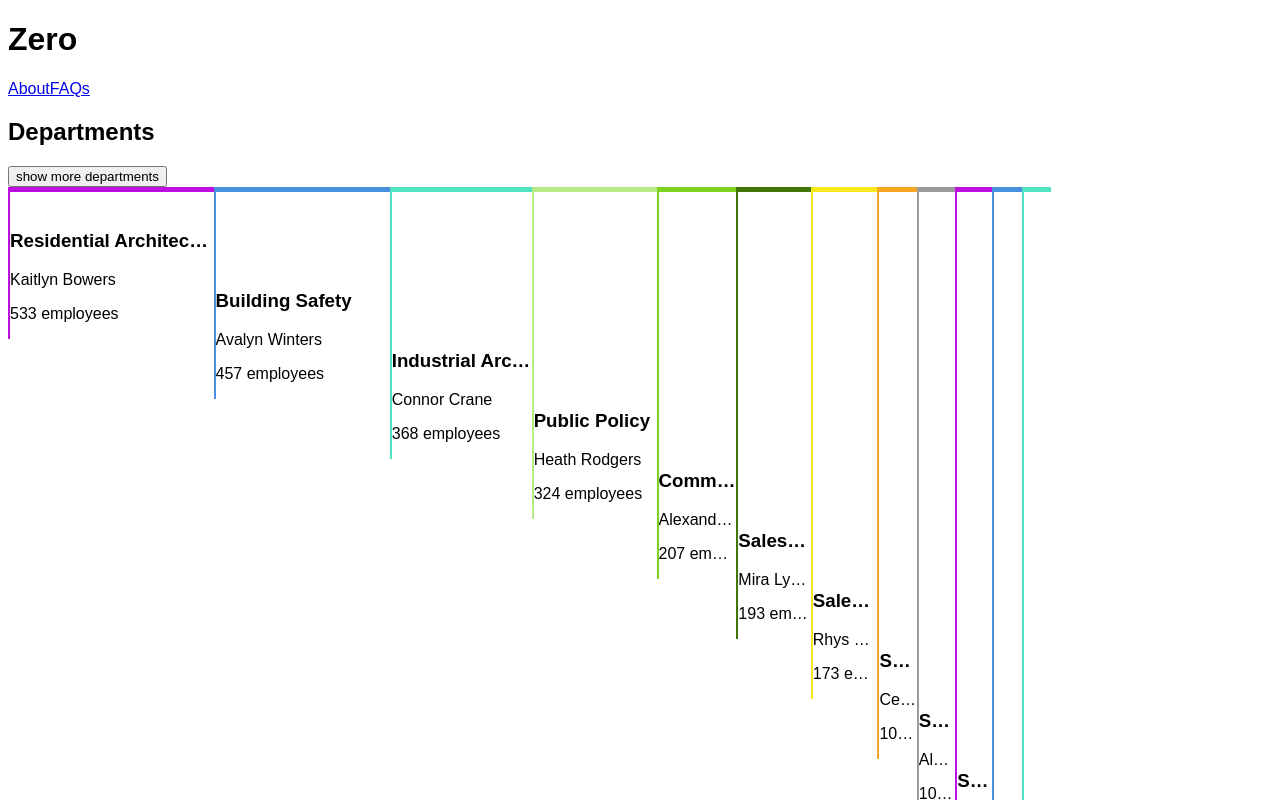
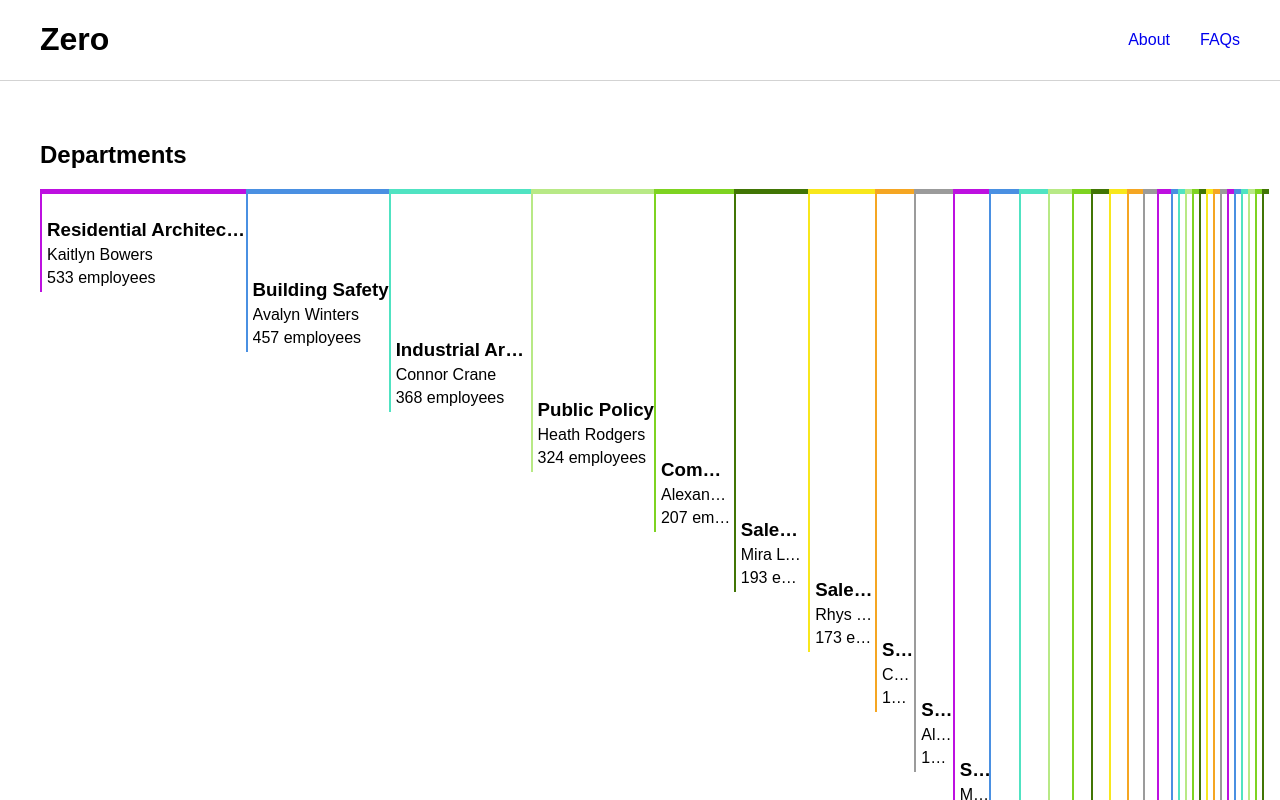
Before and after one commit to vcolavin/humu_test, a React (Create React App) app: page / in a window 1280 px wide. Shown: the top 800 px of the page. Built offline with nearby package versions, Linux system fonts and the light colour scheme.

Commit message:
fine tuning visual styling of app

```diff
--- a/src/components/DepartmentListItem.tsx
+++ b/src/components/DepartmentListItem.tsx
@@ -20,22 +20,14 @@ const getDepartmentColor = (index: number) =>
 interface DepartmentListItemProps {
   department: Department;
   position: number;
-  expanded: boolean;
 }
 
 const DepartmentListItem = ({
   department,
   position,
-  expanded,
 }: DepartmentListItemProps) => {
   const employeeSharePercentage =
     (department.numberOfEmployees / totalEmployees) * 100;
-
-  // heuristic to hide departments that would usually be practically invisible
-  // if the user has selected the "show more button", then we'll show slightly more
-  if (employeeSharePercentage < 2 && !expanded) {
-    return null;
-  }
 
   const topOffset = 20 + 60 * position;
 
@@ -50,7 +42,8 @@ const DepartmentListItem = ({
       <h3 className="department--list-item--text">{department.name}</h3>
       <p className="department--list-item--text">{department.lead}</p>
       <p className="department--list-item--text">
-        {department.numberOfEmployees} employees
+        {department.numberOfEmployees}{" "}
+        {department.numberOfEmployees > 1 ? "employees" : "employee"}
       </p>
     </li>
   );
--- a/src/components/Departments.tsx
+++ b/src/components/Departments.tsx
@@ -1,31 +1,20 @@
-import { useState } from "react";
 import { departments } from "../data/employeeUtils";
 import DepartmentListItem from "./DepartmentListItem";
 
 const Departments = () => {
-  const [expanded, setExpanded] = useState(false);
-
   return (
-    <div>
-      <h2>Departments</h2>
-      <button
-        onClick={() => {
-          setExpanded((expanded) => !expanded);
-        }}
-      >
-        {expanded ? "hide small departments" : "show more departments"}
-      </button>
+    <>
+      <h2 className="department--title">Departments</h2>
       <ul className="department--list">
         {departments.map((department, i) => (
           <DepartmentListItem
             key={department.name}
             position={i}
             department={department}
-            expanded={expanded}
           />
         ))}
       </ul>
-    </div>
+    </>
   );
 };
 
--- a/src/components/Wrapper.tsx
+++ b/src/components/Wrapper.tsx
@@ -4,8 +4,12 @@ import Header from "./Header";
 const Wrapper = () => {
   return (
     <div className="wrapper">
-      <Header />
-      <Departments />
+      <div className="header--wrapper">
+        <Header />
+      </div>
+      <div className="content--wrapper">
+        <Departments />
+      </div>
     </div>
   );
 };
--- a/src/styles/index.scss
+++ b/src/styles/index.scss
@@ -1,8 +1,14 @@
-html {
-  font-family: sans-serif;
+:root {
+  --desktop-width: 1200px;
+}
+
+body {
+  margin: 0;
+  padding: 0;
 }
 
 html {
+  font-family: sans-serif;
   box-sizing: border-box;
 }
 
@@ -19,17 +25,50 @@ h4 {
   font-weight: 600;
 }
 
+.wrapper {
+  display: flex;
+  flex-direction: column;
+  align-items: center;
+  overflow: hidden;
+}
+
+.header--wrapper {
+  width: 100%;
+  border-bottom: 1px solid lightgrey;
+  display: flex;
+  justify-content: center;
+}
+
+.header {
+  width: var(--desktop-width);
+  display: flex;
+  align-items: center;
+}
+
+.header--title {
+  margin-right: auto;
+}
+
+.header--nav--link {
+  text-decoration: none;
+  margin-left: 30px;
+}
+
+.content--wrapper {
+  padding-top: 40px;
+}
+
 .department--list {
   list-style: none;
   margin: 0;
   padding: 0;
-  width: 1200px;
+  width: var(--desktop-width);
   display: flex;
 }
 
 .department--list-item {
   margin: 0;
-  display: inline-block;
+  padding-left: 5px;
   border-top: 5px solid;
   border-left: 2px solid;
   height: fit-content;
@@ -39,4 +78,5 @@ h4 {
   overflow: hidden;
   white-space: nowrap;
   text-overflow: ellipsis;
+  margin: 5px 0;
 }
```
